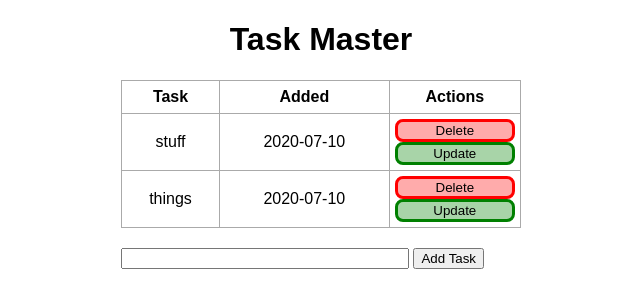
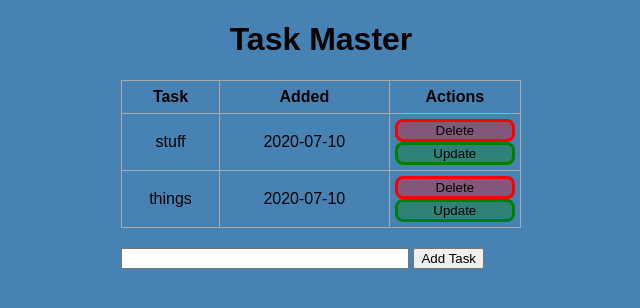
Before and after one commit to zace118/TaskMasterPyFl, a Flask app: page / in a window 1280 px wide. Shown: the top 308 px of the page, without its empty margins (319-959 px from the left). Run offline with Flask 2, Linux system fonts and the light colour scheme; data comes from the database, SQL or seed files in the repository.

Commit message:
Background color change

```diff
--- a/static/css/main.css
+++ b/static/css/main.css
@@ -2,6 +2,7 @@ body,
 html {
   margin: 0;
   font-family: sans-serif;
+  background-color: steelblue;
 }
 
 .content {
```
